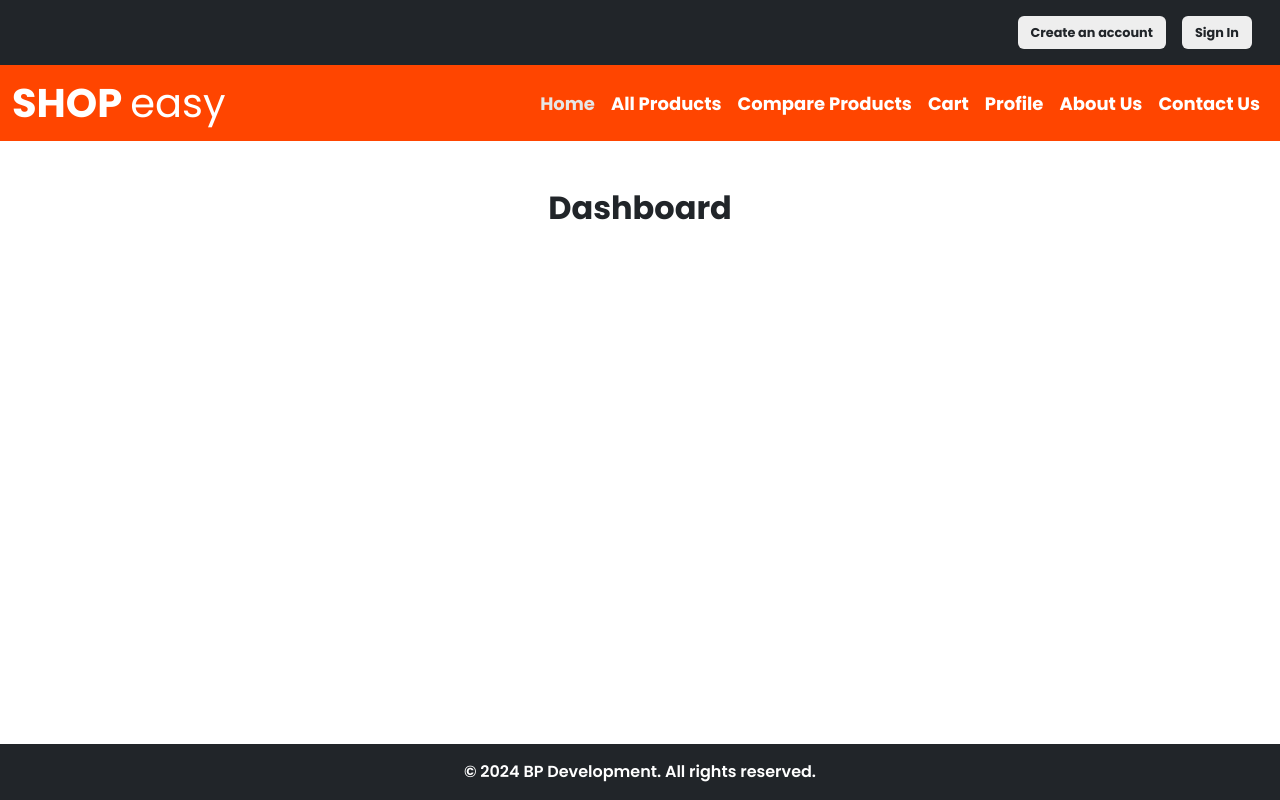
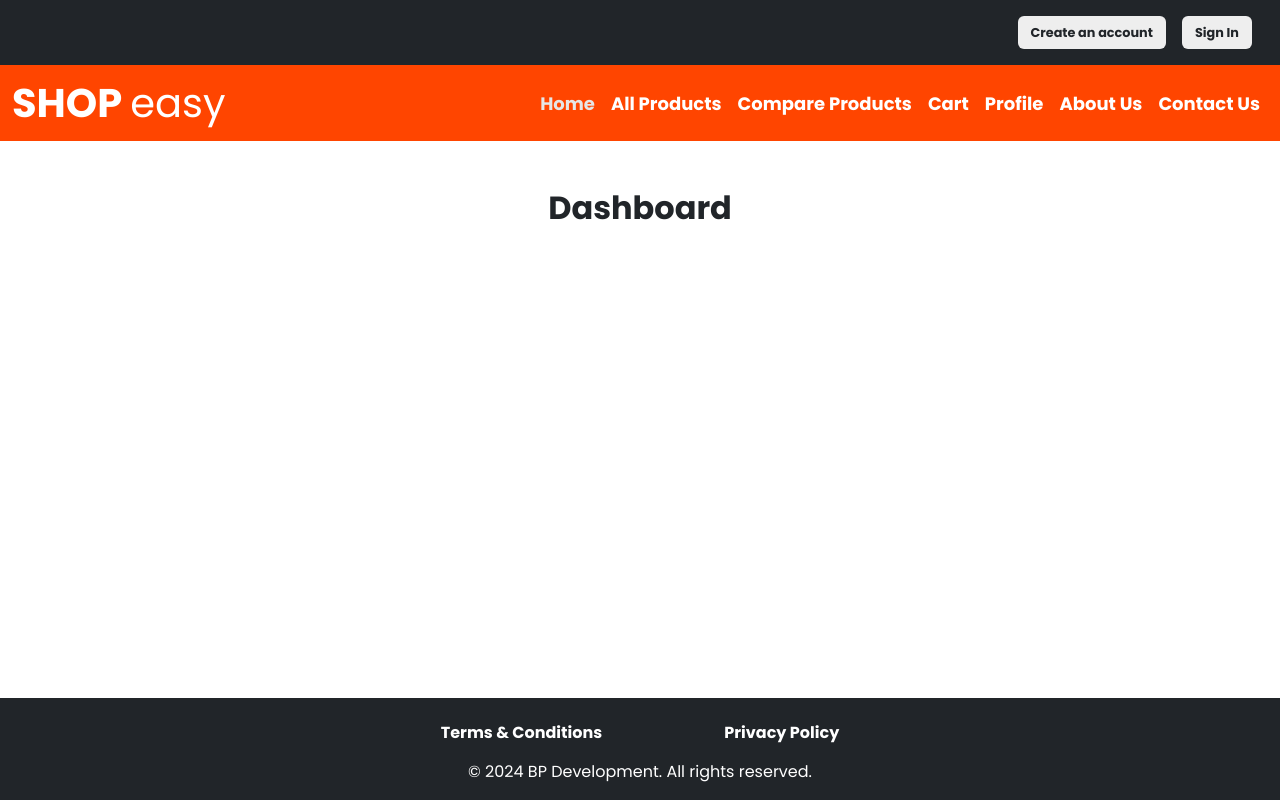
Before and after one commit to bojan-ski/react-products-store-redux, a React (Vite) app: page / in a window 1280 px wide. Built offline with nearby package versions, Linux system fonts and the light colour scheme; no server answers.

Commit message:
footer style done

```diff
--- a/src/components/appLayout/footer/Footer.jsx
+++ b/src/components/appLayout/footer/Footer.jsx
@@ -1,13 +1,25 @@
+import React from "react"
+import { Link } from "react-router-dom"
+
+
 const Footer = () => {
     const year = new Date().getFullYear()
 
     return (
-        <footer className="footer bg-dark text-center text-white">
-            <p className="py-3 mb-0">
+        <footer className="footer bg-dark text-white text-center">
+            <div className="pt-3 pb-2 fw-bold">
+                <Link to='/terms-and-conditions' className='btn fw-bold text-white me-5'>
+                    Terms & Conditions
+                </Link>
+                <Link to='/privacy-policy' className='btn fw-bold text-white ms-5'>
+                    Privacy Policy
+                </Link>
+            </div>
+            <p className="pb-3 mb-0">
                 &copy; {year} BP Development. All rights reserved.
             </p>
         </footer>
     )
-  }
+}
 
-  export default Footer
+export default Footer
--- a/src/index.css
+++ b/src/index.css
@@ -142,6 +142,6 @@ table td{
 }
 
 /* ---------- FOOTER ---------- */
-.footer {
-  font-weight: 600;
+.footer a:hover{
+  color: #e6e6e6 !important;
 }
```
